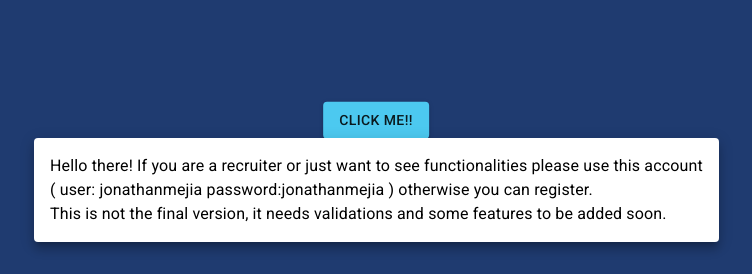
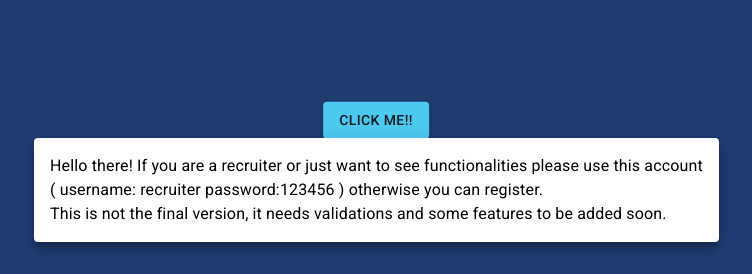
Before and after one commit to jonathanmejiadev/salaryfy-app, a React (Create React App) app in the folder frontend-react/: page /login in a window 1280 px wide. Both pictures are taken after a click on the button "CLICK ME!!". Shown: the top 274 px of the page, without its empty margins (264-1016 px from the left). Built offline with nearby package versions, Linux system fonts and the light colour scheme.

Commit message:
refactor: popup message change

```diff
--- a/frontend-react/src/pages/login/Login.js
+++ b/frontend-react/src/pages/login/Login.js
@@ -172,7 +172,7 @@ const Login = () => {
                     <Typography className={classes.typography}>
                         Hello there! If you are a recruiter or just want to see functionalities please use this account
                         <br />
-                        ( user: jonathanmejia password:jonathanmejia ) otherwise you can register.
+                        ( username: recruiter password:123456 ) otherwise you can register.
                         <br />
                         This is not the final version, it needs validations and some features to be added soon.
                     </Typography>
```
